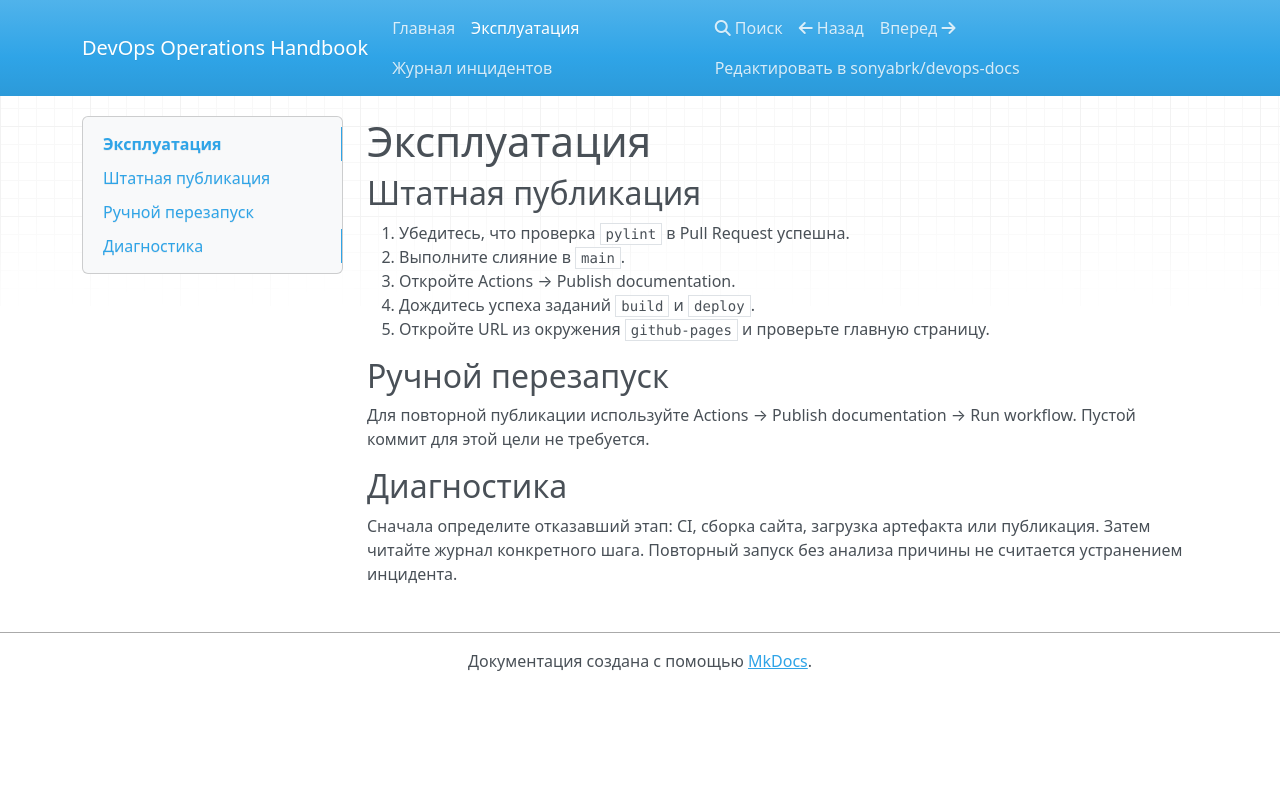
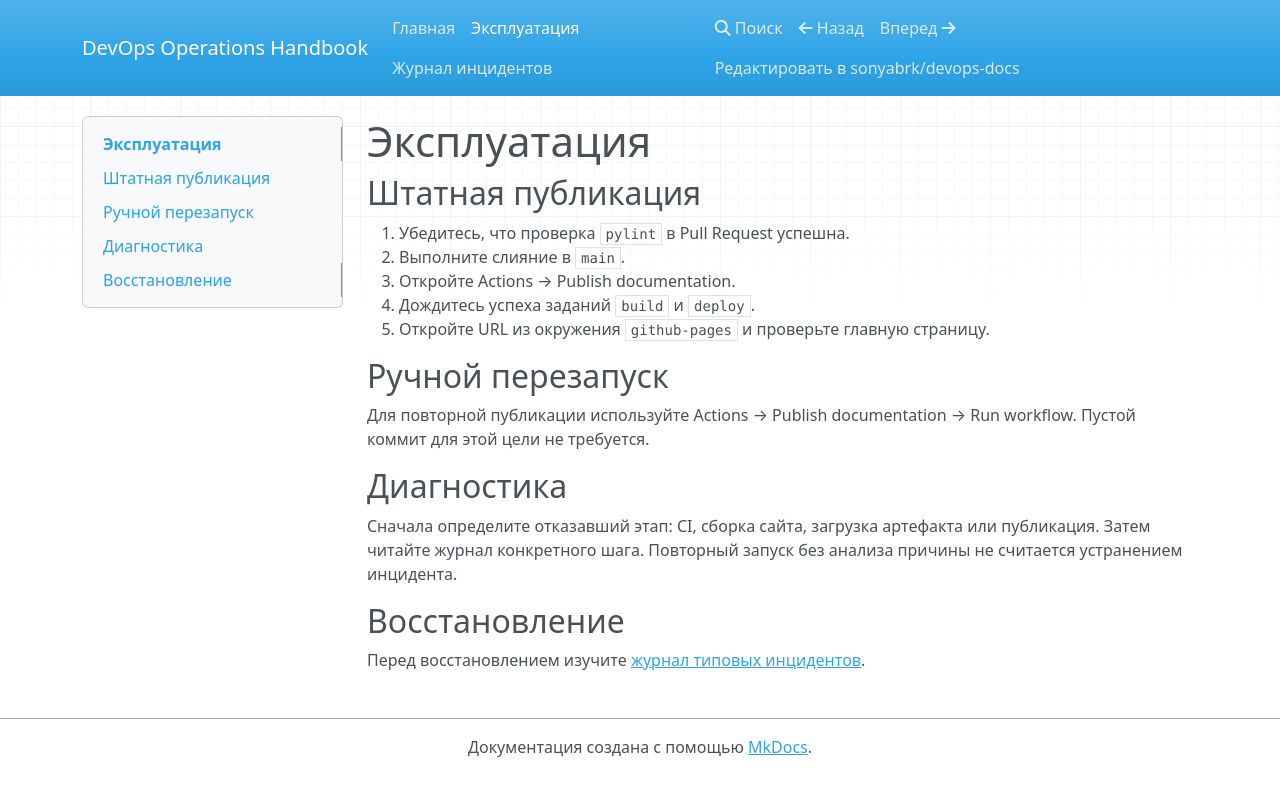
Before and after one commit to sonyabrk/devops-docs, an MkDocs documentation site: the page built from docs/runbook.md, in a window 1280 px wide. Shown: the top 796 px of the page. Built offline with MkDocs 1.6.1, drawn with Linux system fonts in a browser that asks for light colours; nearby versions of some CDN libraries.

Commit message:
docs: point recovery section to existing incident log

```diff
--- a/docs/runbook.md
+++ b/docs/runbook.md
@@ -1,6 +1,7 @@
 # Эксплуатация
 
 ## Штатная публикация
+
 1. Убедитесь, что проверка `pylint` в Pull Request успешна.
 2. Выполните слияние в `main`.
 3. Откройте Actions → Publish documentation.
@@ -8,12 +9,15 @@
 5. Откройте URL из окружения `github-pages` и проверьте главную страницу.
 
 ## Ручной перезапуск
-Для повторной публикации используйте Actions → Publish documentation → Run
-workflow.
+
+Для повторной публикации используйте Actions → Publish documentation → Run workflow.
 Пустой коммит для этой цели не требуется.
 
 ## Диагностика
-Сначала определите отказавший этап: CI, сборка сайта, загрузка артефакта или
-публикация.
-Затем читайте журнал конкретного шага. Повторный запуск без анализа причины не
-считается устранением инцидента.
+
+Сначала определите отказавший этап: CI, сборка сайта, загрузка артефакта или публикация.
+Затем читайте журнал конкретного шага. Повторный запуск без анализа причины не считается устранением инцидента.
+
+## Восстановление
+
+Перед восстановлением изучите [журнал типовых инцидентов](incidents.md).
```
